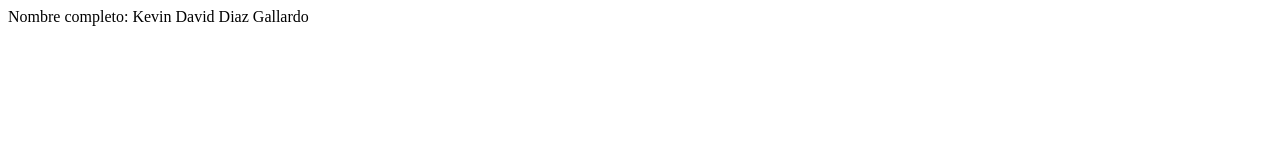
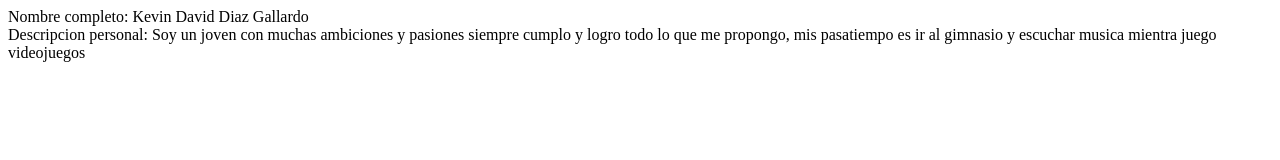
Before and after one commit to kevindg2004/Practica, a plain HTML site: page index.html in a window 1280 px wide. Drawn offline with Linux system fonts and the light colour scheme.

Commit message:
Descripcion personal

```diff
--- a/index.html
+++ b/index.html
@@ -9,5 +9,8 @@
     <div>Nombre completo:
         Kevin David Diaz Gallardo
     </div>
+    <div>Descripcion personal: Soy un joven con muchas ambiciones y pasiones
+        siempre cumplo y logro todo lo que me propongo, mis pasatiempo es ir al gimnasio y escuchar musica mientra juego videojuegos
+    </div>
 </body>
 </html>
```
